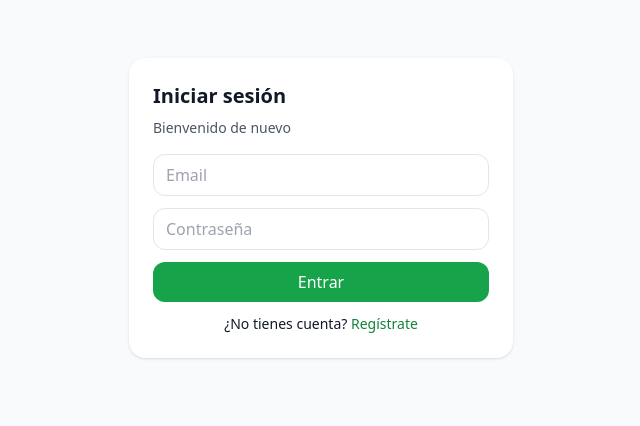
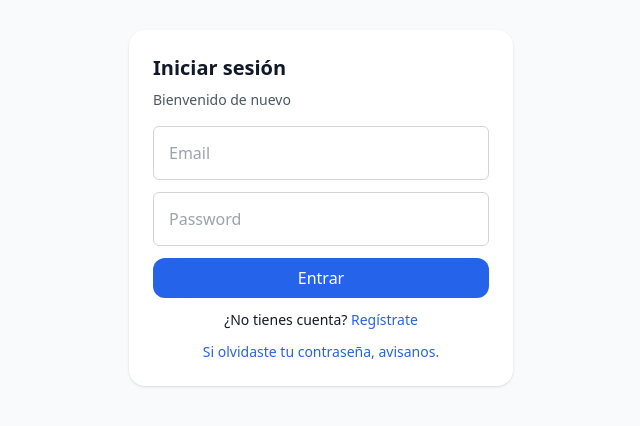
Before and after one commit to oscardary/pwa-calc-lavetefer, a React (Vite) app: page / in a window 1280 px wide. Shown: the part 192-618 px from the top of the page, without its empty margins (319-959 px from the left). Built offline with nearby package versions, Linux system fonts and the light colour scheme; no server answers.

Commit message:
Recuperación y restablecimiento de contraseña

```diff
--- /dev/null
+++ b/src/pages/ForgotPasswordPage.tsx
@@ -0,0 +1,64 @@
+// src/pages/ForgotPasswordPage.tsx
+import { useState } from "react";
+import { supabase } from "@/lib/auth/supabaseClient"; // ajusta import si tienes otro path
+import { Input } from "@/components/ui/input"; // o el input que uses
+
+export default function ForgotPasswordPage() {
+  const [email, setEmail] = useState("");
+  const [loading, setLoading] = useState(false);
+  const [msg, setMsg] = useState<string | null>(null);
+
+  const handleSubmit = async (e: React.FormEvent) => {
+    e.preventDefault();
+    setLoading(true);
+    setMsg(null);
+
+    try {
+      // Nota: no revelar si el email existe — mostrar mensaje genérico por seguridad
+      await supabase.auth.resetPasswordForEmail(email, {
+        redirectTo: `${import.meta.env.VITE_APP_SITE_URL}/reset-password`,
+      });
+
+      setMsg(
+        "Si existe una cuenta con ese correo, recibirás un email con instrucciones para restablecer la contraseña."
+      );
+    } catch (err: any) {
+      // Mostrar mensaje genérico (no leaks). También loguear internamente si quieres.
+      setMsg(
+        "Si existe una cuenta con ese correo, recibirás un email con instrucciones para restablecer la contraseña."
+      );
+      console.error("resetPassword error:", err);
+    } finally {
+      setLoading(false);
+    }
+  };
+
+  return (
+    <div className="max-w-md mx-auto bg-white rounded-xl shadow p-6">
+      <h2 className="text-lg font-semibold mb-2">Restablecer contraseña</h2>
+      <p className="text-sm text-gray-500 mb-4">
+        Ingresa tu correo y te enviaremos un enlace para restablecer la contraseña.
+      </p>
+
+      <form onSubmit={handleSubmit} className="space-y-3">
+        <Input
+          type="email"
+          value={email}
+          onChange={(e) => setEmail(e.target.value)}
+          placeholder="Email"
+          required
+        />
+
+        <button
+          type="submit"
+          className="w-full bg-blue-600 text-white py-2 rounded disabled:opacity-50"
+          disabled={loading}
+        >
+          {loading ? "Enviando..." : "Enviar email de recuperación"}
+        </button>
+
+        {msg && <p className="text-sm text-center text-gray-700">{msg}</p>}
+      </form>
+    </div>
+  );
+}
--- a/src/pages/LoginPage.tsx
+++ b/src/pages/LoginPage.tsx
@@ -1,7 +1,7 @@
-
 import React, { useEffect, useState } from "react";
-import { Link, useNavigate } from 'react-router-dom';
-import { useAuth } from '@/lib/auth/useAuth';
+import { Link, useNavigate } from "react-router-dom";
+import { useAuth } from "@/lib/auth/useAuth";
+import InputLabelFloating from "@/components/InputLabelFloating";
 
 export default function LoginPage() {
   const { signIn, user, loading } = useAuth();
@@ -19,7 +19,8 @@ export default function LoginPage() {
 
   const handleSubmit = async (e: React.FormEvent) => {
     e.preventDefault();
-    setBusy(true); setError(null);
+    setBusy(true);
+    setError(null);
     try {
       await signIn(email, password); // si falla, lanza y cae al catch
       // onAuthStateChange actualizará user -> useEffect redirige
@@ -36,22 +37,45 @@ export default function LoginPage() {
         <h1 className="text-xl font-semibold mb-2">Iniciar sesión</h1>
         <p className="text-sm text-gray-600 mb-4">Bienvenido de nuevo</p>
         <form onSubmit={handleSubmit} className="space-y-3">
-          <input className="w-full border rounded-xl px-3 py-2" placeholder="Email"
+          <InputLabelFloating
+            id="Email"
+            type="email"
+            label="Email"
             value={email}
-            onChange={e=>setEmail(e.target.value)}
-            required type="email"/>
-          <input className="w-full border rounded-xl px-3 py-2" type="password" placeholder="Contraseña"
+            onChange={(e) => setEmail(e.target.value)}
+            required
+          />
+          <InputLabelFloating
+            id="Password"
+            type="password"
+            label="Password"
             value={password}
-            onChange={e=>setPassword(e.target.value)}
-            required/>
+            onChange={(e) => setPassword(e.target.value)}
+            required
+          />
 
           {error && <p className="text-red-500">{error}</p>}
 
-          <button className="w-full rounded-xl py-2 bg-green-600 text-white" type="submit" disabled={busy}>{busy ? "Ingresando..." : "Entrar"}</button>
-
+          <button
+            className="w-full rounded-xl py-2 bg-blue-600 text-white"
+            type="submit"
+            disabled={busy}
+          >
+            {busy ? "Ingresando..." : "Entrar"}
+          </button>
         </form>
-        <p className="text-sm mt-3 text-center">¿No tienes cuenta? <Link to="/register" className="text-green-700">Regístrate</Link></p>
+        <p className="text-sm mt-3 text-center">
+          ¿No tienes cuenta?{" "}
+          <Link to="/register" className="text-blue-600">
+            Regístrate
+          </Link>
+        </p>
+        <p className="text-sm mt-3 text-center">
+          <Link to="/register" className="text-blue-600">
+          Si olvidaste tu contraseña, avisanos.
+          </Link>
+        </p>
       </div>
     </div>
-  )
+  );
 }
--- a/src/pages/RegisterPage.tsx
+++ b/src/pages/RegisterPage.tsx
@@ -1,25 +1,52 @@
-
-import React, { useState } from 'react'
-import { Link, useNavigate } from 'react-router-dom'
-import { useAuth } from '@/lib/auth/useAuth'
+import { useState } from "react";
+import { Link, useNavigate } from "react-router-dom";
+import { useAuth } from "@/lib/auth/useAuth";
+import InputLabelFloating from "@/components/InputLabelFloating";
 
 export default function RegisterPage() {
-  const { signUp } = useAuth()
-  const nav = useNavigate()
-  const [email, setEmail] = useState('')
-  const [password, setPassword] = useState('')
+  const { signUp } = useAuth();
+  const nav = useNavigate();
+  const [email, setEmail] = useState("");
+  const [password, setPassword] = useState("");
 
   return (
     <div className="min-h-screen grid place-items-center">
       <div className="w-full max-w-sm bg-white rounded-2xl shadow p-6">
         <h1 className="text-xl font-semibold mb-2">Crear cuenta</h1>
-        <form className="space-y-3" onSubmit={(e)=>{e.preventDefault(); signUp(email, password).then(()=>nav('/'))}}>
-          <input className="w-full border rounded-xl px-3 py-2" placeholder="Email" value={email} onChange={e=>setEmail(e.target.value)} />
-          <input className="w-full border rounded-xl px-3 py-2" type="password" placeholder="Contraseña" value={password} onChange={e=>setPassword(e.target.value)} />
-          <button className="w-full rounded-xl py-2 bg-green-600 text-white">Crear cuenta</button>
+        <form
+          className="space-y-3"
+          onSubmit={(e) => {
+            e.preventDefault();
+            signUp(email, password).then(() => nav("/"));
+          }}
+        >
+          <InputLabelFloating
+            id="Email"
+            type="email"
+            label="Email"
+            value={email}
+            onChange={(e) => setEmail(e.target.value)}
+            required
+          />
+          <InputLabelFloating
+            id="Password"
+            type="password"
+            label="Password"
+            value={password}
+            onChange={(e) => setPassword(e.target.value)}
+            required
+          />
+          <button className="w-full rounded-xl py-2 bg-blue-600 text-white">
+            Crear cuenta
+          </button>
         </form>
-        <p className="text-sm mt-3 text-center">¿Ya tienes cuenta? <Link to="/" className="text-green-700">Inicia sesión</Link></p>
+        <p className="text-sm mt-3 text-center">
+          ¿Ya tienes cuenta?{" "}
+          <Link to="/" className="text-blue-600">
+            Inicia sesión
+          </Link>
+        </p>
       </div>
     </div>
-  )
+  );
 }
--- /dev/null
+++ b/src/pages/ResetPasswordPage.tsx
@@ -0,0 +1,90 @@
+import { useEffect, useState } from "react";
+import { useNavigate } from "react-router-dom";
+import { supabase } from "@/lib/auth/supabaseClient";
+import { Input } from "@/components/ui/input";
+
+export default function ResetPasswordPage() {
+  const [ready, setReady] = useState(false); // si la sesión de recuperación está lista
+  const [password, setPassword] = useState("");
+  const [confirm, setConfirm] = useState("");
+  const [loading, setLoading] = useState(false);
+  const [msg, setMsg] = useState<string | null>(null);
+  const nav = useNavigate();
+
+  useEffect(() => {
+    // Escuchar eventos de auth: si el usuario llega con link de recuperación
+    const { data: sub } = supabase.auth.onAuthStateChange((event, session) => {
+      if (event === "PASSWORD_RECOVERY") {
+        setReady(true); // el cliente está en modo recovery y puede actualizar la contraseña
+      }
+    });
+
+    // También verificar si ya existe una sesión activa
+    supabase.auth.getSession().then(({ data }) => {
+      if (data.session) {
+        // Si ya hay session probablemente es PASSWORD_RECOVERY o normal
+        setReady(true);
+      }
+    }).catch(() => { /* no hacer nada */ });
+
+    return () => {
+      sub.subscription.unsubscribe();
+    };
+  }, []);
+
+  const handleSubmit = async (e: React.FormEvent) => {
+    e.preventDefault();
+    if (!ready) { setMsg("Link inválido o expirado."); return; }
+    if (password.length < 6) { setMsg("La contraseña debe tener al menos 6 caracteres."); return; }
+    if (password !== confirm) { setMsg("Las contraseñas no coinciden."); return; }
+
+    setLoading(true);
+    setMsg(null);
+
+    try {
+      const { data, error } = await supabase.auth.updateUser({ password });
+      if (error) throw error;
+
+      setMsg("Contraseña actualizada. Redirigiendo al inicio...");
+      setTimeout(() => nav("/login"), 1400);
+    } catch (err: any) {
+      console.error("updateUser error:", err);
+      setMsg("No se pudo actualizar la contraseña. Intenta de nuevo.");
+    } finally {
+      setLoading(false);
+    }
+  };
+
+  return (
+    <div className="max-w-md mx-auto bg-white rounded-xl shadow p-6">
+      <h2 className="text-lg font-semibold mb-2">Restablecer contraseña</h2>
+
+      {!ready ? (
+        <p className="text-sm text-gray-600">
+          Para restablecer la contraseña, usa el enlace que recibiste por email. Si el enlace expiró, vuelve a pedir reiniciar contraseña.
+        </p>
+      ) : (
+        <form onSubmit={handleSubmit} className="space-y-3">
+          <Input
+            type="password"
+            placeholder="Nueva contraseña"
+            value={password}
+            onChange={(e) => setPassword(e.target.value)}
+            required
+          />
+          <Input
+            type="password"
+            placeholder="Repetir contraseña"
+            value={confirm}
+            onChange={(e) => setConfirm(e.target.value)}
+            required
+          />
+          <button className="w-full bg-blue-600 text-white py-2 rounded" disabled={loading}>
+            {loading ? "Cambiando..." : "Cambiar contraseña"}
+          </button>
+          {msg && <p className="text-sm text-center mt-2 text-gray-700">{msg}</p>}
+        </form>
+      )}
+    </div>
+  );
+}
--- a/src/routes/index.tsx
+++ b/src/routes/index.tsx
@@ -8,6 +8,8 @@ import MedicamentoFormPage from "@/pages/MedicamentoFormPage";
 import MedicamentoPage from "@/pages/MedicamentoPage";
 import ListaPage from "@/pages/ListaPage";
 import ListaFormPage from "@/pages/ListaFormPage";
+import ForgotPasswordPage from "@/pages/ForgotPasswordPage";
+import ResetPasswordPage from "@/pages/ResetPasswordPage";
 import CalculadoraPage from "@/pages/CalculadoraPage";
 import PrivateRoute from "@/components/PrivateRoute";
 
@@ -17,6 +19,8 @@ export default function AppRoutes() {
       <Route path="/" element={<LoginPage />} />
       <Route path="/login" element={<LoginPage />} />
       <Route path="/register" element={<RegisterPage />} />
+      <Route path="/forgot-password" element={<ForgotPasswordPage />} />
+      <Route path="/reset-password" element={<ResetPasswordPage />} />
       <Route path="/auth/callback" element={<AuthCallback />} />
       <Route path="/debug-auth" element={<DebugAuth />} />
 
```
Also changed, not shown: src/routes/PrivateRoute.tsx (+14 -5 lines).
